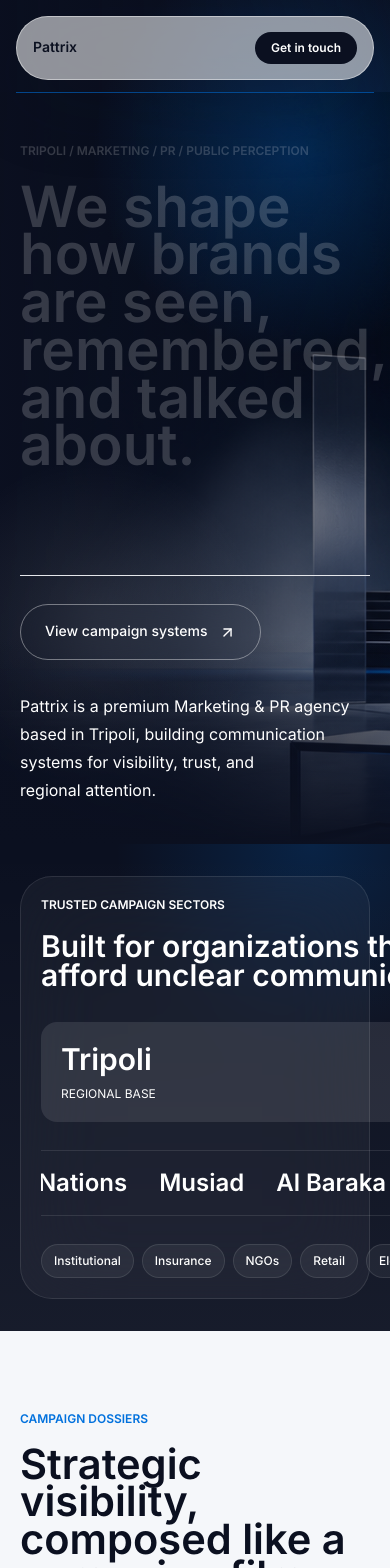
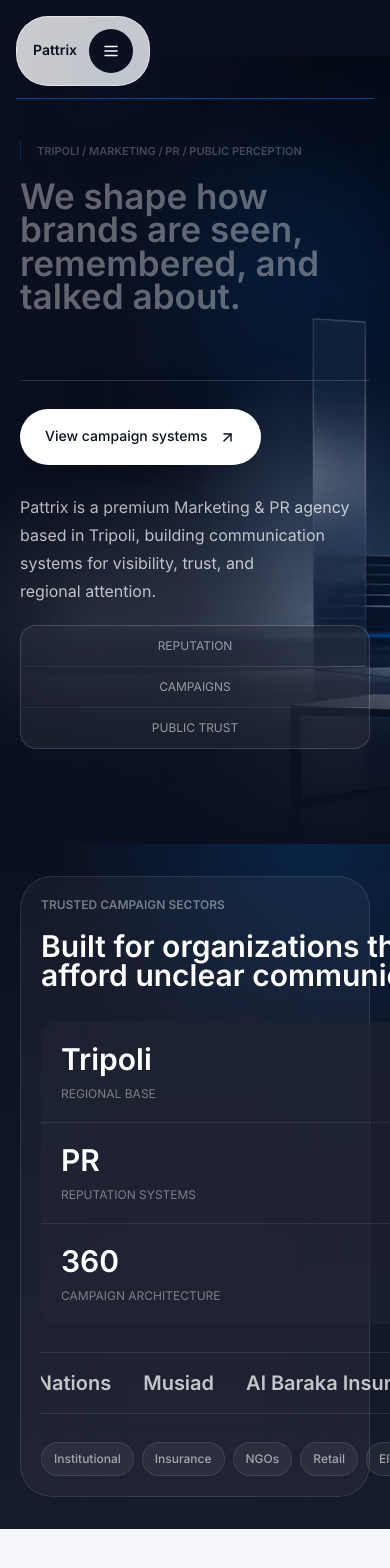
Before and after one commit to Mohamedalhaaj/Pattrix-GPT, a Next.js app: page / in a window 390 px wide. Shown: the top 1568 px of the page. Built offline with nearby package versions, Linux system fonts and the light colour scheme.

Commit message:
Polish cinematic hero and responsive motion

```diff
--- a/app/global-error.tsx
+++ b/app/global-error.tsx
@@ -11,11 +11,11 @@
       <body className="min-h-screen bg-ink text-white">
         <main className="flex min-h-screen items-center justify-center px-6">
           <div className="max-w-xl text-center">
-            <p className="mb-5 text-xs font-semibold uppercase text-white/46">Pattrix</p>
+            <p className="mb-5 text-xs font-semibold uppercase text-white/[0.46]">Pattrix</p>
             <h1 className="font-display text-5xl font-semibold leading-none sm:text-7xl">
               Something fell out of frame.
             </h1>
-            <p className="mx-auto mt-6 max-w-md text-base leading-7 text-white/58">
+            <p className="mx-auto mt-6 max-w-md text-base leading-7 text-white/[0.58]">
               The experience can be reset cleanly.
             </p>
             <button
--- a/app/globals.css
+++ b/app/globals.css
@@ -13,12 +13,14 @@
 }
 
 html {
+  overflow-x: hidden;
   scroll-behavior: smooth;
 }
 
 body {
   margin: 0;
   min-height: 100vh;
+  overflow-x: hidden;
   background:
     linear-gradient(180deg, rgba(245, 247, 250, 0.94), rgba(236, 239, 245, 0.98)),
     #f5f7fa;
@@ -59,7 +61,7 @@
 }
 
 .section-pad {
-  padding: clamp(5rem, 10vw, 9rem) 0;
+  padding: clamp(4.5rem, 9vw, 9rem) 0;
 }
 
 .text-balance {
--- a/components/credibility.tsx
+++ b/components/credibility.tsx
@@ -7,11 +7,11 @@
 export function Credibility() {
   return (
     <section id="trust" className="relative overflow-hidden bg-ink px-5 py-8 text-white sm:px-8">
-      <div className="absolute inset-0 bg-[linear-gradient(180deg,rgba(11,16,32,0),rgba(245,247,250,0.05)),radial-gradient(circle_at_80%_0%,rgba(1,113,221,0.2),transparent_34%)]" />
+      <div className="pointer-events-none absolute inset-0 bg-[linear-gradient(180deg,rgba(11,16,32,0),rgba(245,247,250,0.05)),radial-gradient(circle_at_80%_0%,rgba(1,113,221,0.2),transparent_34%)]" />
       <div className="relative mx-auto max-w-7xl rounded-[2rem] border border-white/10 bg-white/[0.045] p-5 backdrop-blur-2xl sm:p-7">
         <div className="grid gap-8 lg:grid-cols-[0.78fr_1.22fr] lg:items-center">
           <Reveal>
-            <p className="text-xs font-semibold uppercase text-white/42">
+            <p className="text-xs font-semibold uppercase text-white/[0.42]">
               Trusted campaign sectors
             </p>
             <h2 className="mt-5 max-w-xl font-display text-3xl font-semibold leading-[0.95] sm:text-5xl">
@@ -20,12 +20,12 @@
           </Reveal>
 
           <div className="space-y-7">
-            <Stagger className="grid grid-cols-3 gap-px overflow-hidden rounded-2xl bg-white/10">
+            <Stagger className="grid gap-px overflow-hidden rounded-2xl bg-white/10 sm:grid-cols-3">
               {credibility.metrics.map((item) => (
                 <StaggerItem key={item.label}>
-                  <div className="bg-ink/48 p-5">
+                  <div className="bg-ink/[0.48] p-5 sm:min-h-32">
                     <p className="font-display text-3xl font-semibold sm:text-5xl">{item.value}</p>
-                    <p className="mt-2 text-xs uppercase text-white/42">{item.label}</p>
+                    <p className="mt-2 text-xs uppercase text-white/[0.42]">{item.label}</p>
                   </div>
                 </StaggerItem>
               ))}
@@ -39,7 +39,7 @@
                 {[...credibility.clients, ...credibility.clients].map((client, index) => (
                   <span
                     key={`${client}-${index}`}
-                    className="font-display text-2xl font-semibold text-white/74 sm:text-4xl"
+                    className="font-display text-xl font-semibold text-white/[0.74] sm:text-4xl"
                   >
                     {client}
                   </span>
@@ -50,7 +50,7 @@
               {credibility.sectors.map((sector) => (
                 <span
                   key={sector}
-                  className="rounded-full border border-white/10 bg-white/[0.055] px-3 py-2 text-xs font-medium text-white/58"
+                  className="rounded-full border border-white/10 bg-white/[0.055] px-3 py-2 text-xs font-medium text-white/[0.58]"
                 >
                   {sector}
                 </span>
--- a/components/footer.tsx
+++ b/components/footer.tsx
@@ -14,13 +14,13 @@
       <div className="absolute inset-0 bg-[radial-gradient(circle_at_30%_20%,rgba(1,113,221,0.24),transparent_32%),linear-gradient(180deg,rgba(245,247,250,0.08),transparent)]" />
       <div className="relative mx-auto max-w-7xl">
         <Reveal>
-          <p className="mb-8 text-xs font-semibold uppercase text-white/48">Contact</p>
+          <p className="mb-8 text-xs font-semibold uppercase text-white/[0.48]">Contact</p>
           <h2 className="max-w-6xl font-display text-[clamp(3.8rem,11vw,11rem)] font-semibold leading-[0.84] text-balance">
             Build the campaign people notice, trust, and repeat.
           </h2>
         </Reveal>
 
-        <div className="mt-14 grid gap-10 border-t border-white/14 pt-9 lg:grid-cols-[0.8fr_1.2fr] lg:items-end">
+        <div className="mt-14 grid gap-10 border-t border-white/[0.14] pt-9 lg:grid-cols-[0.8fr_1.2fr] lg:items-end">
           <Reveal>
             <MagneticButton href="mailto:studio@pattrix.com" variant="light">
               studio@pattrix.com
@@ -32,7 +32,7 @@
                 <Link
                   key={link}
                   href="#"
-                  className="group inline-flex items-center gap-2 rounded-full border border-white/14 px-4 py-3 text-sm text-white/68 transition duration-300 hover:border-white/36 hover:text-white"
+                  className="group inline-flex items-center gap-2 rounded-full border border-white/[0.14] px-4 py-3 text-sm text-white/70 transition duration-300 hover:border-white/[0.36] hover:text-white"
                 >
                   {link}
                   <motion.span
--- a/components/hero.tsx
+++ b/components/hero.tsx
@@ -1,27 +1,43 @@
 "use client";
 
 import { MagneticButton } from "@/components/magnetic-button";
-import { motion, useMotionValue, useScroll, useSpring, useTransform } from "framer-motion";
+import {
+  motion,
+  useMotionTemplate,
+  useMotionValue,
+  useReducedMotion,
+  useScroll,
+  useSpring,
+  useTransform
+} from "framer-motion";
 import Image from "next/image";
 import { MouseEvent } from "react";
 
 export function Hero() {
   const mx = useMotionValue(0);
   const my = useMotionValue(0);
+  const lightX = useMotionValue(62);
+  const lightY = useMotionValue(32);
+  const reducedMotion = useReducedMotion();
   const x = useSpring(mx, { stiffness: 90, damping: 24, mass: 0.5 });
   const y = useSpring(my, { stiffness: 90, damping: 24, mass: 0.5 });
+  const lightSpringX = useSpring(lightX, { stiffness: 55, damping: 22, mass: 0.7 });
+  const lightSpringY = useSpring(lightY, { stiffness: 55, damping: 22, mass: 0.7 });
   const { scrollYProgress } = useScroll();
-  const imageScale = useTransform(scrollYProgress, [0, 0.22], [1.08, 1]);
-  const imageY = useTransform(scrollYProgress, [0, 0.3], [0, 92]);
-  const titleY = useTransform(scrollYProgress, [0, 0.26], [0, -70]);
-  const titleOpacity = useTransform(scrollYProgress, [0, 0.24], [1, 0.18]);
+  const imageScale = useTransform(scrollYProgress, [0, 0.24], [1.05, 1]);
+  const imageY = useTransform(scrollYProgress, [0, 0.32], [0, 56]);
+  const titleY = useTransform(scrollYProgress, [0, 0.25], [0, -34]);
+  const titleOpacity = useTransform(scrollYProgress, [0, 0.25], [1, 0.36]);
   const counterX = useTransform(x, (value) => value * -0.7);
   const counterY = useTransform(y, (value) => value * -0.7);
+  const spotlight = useMotionTemplate`radial-gradient(circle at ${lightSpringX}% ${lightSpringY}%, rgba(1,113,221,0.32), transparent 28%)`;
 
   function handleMove(event: MouseEvent<HTMLElement>) {
     const rect = event.currentTarget.getBoundingClientRect();
     mx.set((event.clientX - rect.left - rect.width / 2) * 0.025);
     my.set((event.clientY - rect.top - rect.height / 2) * 0.025);
+    lightX.set(((event.clientX - rect.left) / rect.width) * 100);
+    lightY.set(((event.clientY - rect.top) / rect.height) * 100);
   }
 
   return (
@@ -40,19 +56,29 @@
           className="object-cover opacity-[0.74]"
         />
       </motion.div>
-      <div className="absolute inset-0 bg-[radial-gradient(circle_at_76%_18%,rgba(1,113,221,0.3),transparent_27%),radial-gradient(circle_at_24%_74%,rgba(245,247,250,0.11),transparent_24%),linear-gradient(90deg,rgba(11,16,32,0.97),rgba(11,16,32,0.69)_48%,rgba(11,16,32,0.2))]" />
-      <div className="absolute inset-x-0 bottom-0 h-52 bg-gradient-to-t from-ink via-ink/76 to-transparent" />
+      <motion.div
+        style={{ background: reducedMotion ? undefined : spotlight }}
+        className="absolute inset-0 opacity-80"
+      />
+      <motion.div
+        animate={reducedMotion ? undefined : { opacity: [0.42, 0.72, 0.42], scale: [1, 1.08, 1] }}
+        transition={{ duration: 12, repeat: Infinity, ease: "easeInOut" }}
+        className="absolute left-[48%] top-[14%] h-[38rem] w-[38rem] rounded-full bg-ocean/[0.14] blur-3xl"
+      />
+      <div className="absolute inset-0 bg-[radial-gradient(circle_at_24%_74%,rgba(245,247,250,0.1),transparent_24%),linear-gradient(90deg,rgba(11,16,32,0.97),rgba(11,16,32,0.74)_48%,rgba(11,16,32,0.25))]" />
+      <div className="absolute inset-0 bg-fine-noise bg-[length:18px_18px] opacity-[0.14]" />
+      <div className="absolute inset-x-0 bottom-0 h-52 bg-gradient-to-t from-ink via-ink/[0.76] to-transparent" />
 
       <motion.div
         style={{ x, y }}
-        className="absolute right-[8vw] top-[24vh] hidden h-52 w-40 rounded-[2rem] border border-white/15 bg-white/10 backdrop-blur-2xl lg:block"
+        className="absolute right-[8vw] top-[25vh] hidden h-48 w-36 rounded-[2rem] border border-white/[0.15] bg-white/10 backdrop-blur-2xl shadow-[0_38px_120px_rgba(1,113,221,0.18)] lg:block"
       />
       <motion.div
         style={{ x: counterX, y: counterY }}
-        className="absolute bottom-[18vh] right-[18vw] hidden h-28 w-72 rounded-full border border-white/10 bg-white/[0.08] backdrop-blur-2xl lg:block"
+        className="absolute bottom-[16vh] right-[18vw] hidden h-24 w-64 rounded-full border border-white/10 bg-white/[0.08] backdrop-blur-2xl lg:block"
       />
 
-      <div className="relative z-10 mx-auto flex min-h-[100svh] max-w-7xl flex-col justify-end px-5 pb-10 pt-28 sm:px-8 lg:pb-14">
+      <div className="relative z-10 mx-auto flex min-h-[100svh] max-w-7xl flex-col justify-center px-5 pb-12 pt-32 sm:px-8 lg:pb-14 lg:pt-36">
         <motion.div
           style={{ y: titleY, opacity: titleOpacity }}
           initial="hidden"
@@ -61,35 +87,49 @@
             hidden: {},
             visible: { transition: { staggerChildren: 0.12, delayChildren: 0.18 } }
           }}
-          className="max-w-7xl"
+          className="max-w-[74rem]"
         >
           <motion.p
             variants={{
               hidden: { opacity: 0, y: 24 },
               visible: { opacity: 1, y: 0, transition: { duration: 0.9, ease: [0.22, 1, 0.36, 1] } }
             }}
-            className="mb-6 text-xs font-semibold uppercase text-white/68"
+            className="mb-5 max-w-[22rem] border-l border-ocean/70 pl-4 text-[11px] font-semibold uppercase leading-5 text-white/[0.68] sm:max-w-none"
           >
             Tripoli / Marketing / PR / Public Perception
           </motion.p>
           <motion.h1
             variants={{
-              hidden: { opacity: 0, y: 54, filter: "blur(16px)" },
-              visible: { opacity: 1, y: 0, filter: "blur(0px)", transition: { duration: 1.15, ease: [0.22, 1, 0.36, 1] } }
+              hidden: { opacity: 0, y: 44 },
+              visible: { opacity: 1, y: 0, transition: { duration: 1.05, ease: [0.22, 1, 0.36, 1] } }
             }}
-            className="max-w-7xl font-display text-[clamp(3.55rem,10.6vw,11rem)] font-semibold leading-[0.84] text-balance"
+            className="w-full max-w-[73rem] font-display text-[clamp(2.15rem,9vw,8.75rem)] font-semibold leading-[0.95] text-balance sm:text-[clamp(3.05rem,7.65vw,8.75rem)] sm:leading-[0.9]"
           >
-            We shape how brands are seen, remembered, and talked about.
+            <span className="block sm:inline">We shape how </span>
+            <span className="block sm:inline">brands are seen, </span>
+            <span className="block sm:inline">remembered, and </span>
+            <span className="block sm:inline">talked about.</span>
           </motion.h1>
         </motion.div>
 
-        <div className="mt-9 grid gap-8 border-t border-white/14 pt-7 md:grid-cols-[0.72fr_1fr] md:items-end">
-          <MagneticButton href="#work" variant="light">
-            View campaign systems
-          </MagneticButton>
-          <p className="max-w-2xl text-pretty text-base leading-7 text-white/68 sm:text-lg md:ml-auto">
-            Pattrix is a premium Marketing & PR agency based in Tripoli, building communication systems for visibility, trust, and regional attention.
-          </p>
+        <div className="mt-8 grid gap-7 border-t border-white/[0.14] pt-7 md:grid-cols-[0.72fr_1fr] md:items-end lg:mt-10">
+          <div>
+            <MagneticButton href="#work" variant="light">
+              View campaign systems
+            </MagneticButton>
+          </div>
+          <div className="grid gap-5 md:ml-auto md:max-w-2xl">
+            <p className="text-pretty text-base leading-7 text-white/[0.72] sm:text-lg">
+              Pattrix is a premium Marketing & PR agency based in Tripoli, building communication systems for visibility, trust, and regional attention.
+            </p>
+            <div className="grid gap-px overflow-hidden rounded-2xl border border-white/10 bg-white/10 text-xs uppercase text-white/[0.54] sm:grid-cols-3">
+              {["Reputation", "Campaigns", "Public trust"].map((item) => (
+                <span key={item} className="bg-ink/40 px-3 py-3 text-center">
+                  {item}
+                </span>
+              ))}
+            </div>
+          </div>
         </div>
       </div>
     </section>
--- a/components/magnetic-button.tsx
+++ b/components/magnetic-button.tsx
@@ -35,7 +35,7 @@
   const theme =
     variant === "dark"
       ? "bg-ink text-white shadow-blue"
-      : "border border-white/40 bg-white/12 text-white backdrop-blur-xl";
+      : "border border-white/70 bg-white text-ink shadow-[0_16px_54px_rgba(0,0,0,0.22)] backdrop-blur-xl";
 
   return (
     <motion.div style={{ x: springX, y: springY }} className="inline-flex">
--- a/components/section-heading.tsx
+++ b/components/section-heading.tsx
@@ -28,7 +28,7 @@
         </h2>
         {copy ? (
           <p
-            className={`max-w-xl text-base leading-7 text-ink/58 sm:text-lg ${
+            className={`max-w-xl text-base leading-7 text-ink/[0.58] sm:text-lg ${
               align === "center" ? "mx-auto" : "lg:ml-auto"
             }`}
           >
--- a/components/site-header.tsx
+++ b/components/site-header.tsx
@@ -1,33 +1,36 @@
 "use client";
 
 import { navItems } from "@/lib/content";
-import { motion, useScroll, useTransform } from "framer-motion";
+import { AnimatePresence, motion, useScroll, useTransform } from "framer-motion";
+import { Menu, X } from "lucide-react";
 import Link from "next/link";
+import { useState } from "react";
 
 export function SiteHeader() {
+  const [open, setOpen] = useState(false);
   const { scrollYProgress } = useScroll();
   const scaleX = useTransform(scrollYProgress, [0, 1], [0, 1]);
 
   return (
-    <header className="fixed left-0 right-0 top-0 z-50 px-4 pt-4 sm:px-6">
+    <header className="fixed left-4 top-4 z-50 w-[calc(100vw-2rem)] sm:left-6 sm:w-[calc(100vw-3rem)]">
       <motion.div
         initial={{ y: -24, opacity: 0 }}
         animate={{ y: 0, opacity: 1 }}
         transition={{ duration: 0.85, ease: [0.22, 1, 0.36, 1] }}
-        className="mx-auto flex h-16 max-w-7xl items-center justify-between rounded-full border border-white/45 bg-white/55 px-4 shadow-glass backdrop-blur-2xl sm:px-6"
+        className="inline-flex min-h-16 w-auto max-w-7xl items-center justify-between rounded-[2rem] border border-white/[0.55] bg-white/[0.78] px-4 py-3 shadow-glass backdrop-blur-2xl sm:rounded-full sm:px-6 md:mx-auto md:flex md:w-full"
       >
         <Link href="#top" className="leading-none text-ink">
           <span className="block font-display text-sm font-semibold">Pattrix</span>
-          <span className="mt-1 hidden text-[10px] font-medium text-ink/46 sm:block">
+          <span className="mt-1 hidden text-[10px] font-medium text-ink/[0.46] sm:block">
             Marketing & PR Agency
           </span>
         </Link>
-        <nav className="hidden items-center gap-1 rounded-full bg-ink/5 p-1 md:flex">
+        <nav className="hidden items-center gap-1 rounded-full bg-ink/[0.06] p-1 md:flex">
           {navItems.map((item) => (
             <Link
               key={item}
               href={`#${item.toLowerCase()}`}
-              className="rounded-full px-4 py-2 text-xs font-medium text-ink/62 transition duration-300 hover:bg-white hover:text-ink"
+              className="rounded-full px-4 py-2 text-xs font-medium text-ink/[0.62] transition duration-300 hover:bg-white hover:text-ink"
             >
               {item}
             </Link>
@@ -35,11 +38,51 @@
         </nav>
         <Link
           href="#contact"
-          className="rounded-full bg-ink px-4 py-2 text-xs font-semibold text-white transition duration-300 hover:bg-ocean"
+          className="hidden rounded-full bg-ink px-4 py-2 text-xs font-semibold text-white transition duration-300 hover:bg-ocean md:inline-flex"
         >
           Get in touch
         </Link>
+        <button
+          type="button"
+          onClick={() => setOpen((value) => !value)}
+          aria-label={open ? "Close navigation" : "Open navigation"}
+          aria-expanded={open}
+          className="ml-3 grid h-11 w-11 shrink-0 place-items-center rounded-full bg-ink text-white shadow-blue transition duration-300 hover:bg-ocean md:hidden"
+        >
+          {open ? <X size={18} /> : <Menu size={18} />}
+        </button>
       </motion.div>
+      <AnimatePresence>
+        {open ? (
+          <motion.div
+            initial={{ opacity: 0, y: -8, scale: 0.98 }}
+            animate={{ opacity: 1, y: 0, scale: 1 }}
+            exit={{ opacity: 0, y: -8, scale: 0.98 }}
+            transition={{ duration: 0.32, ease: [0.22, 1, 0.36, 1] }}
+            className="mx-auto mt-3 max-w-7xl overflow-hidden rounded-[1.6rem] border border-white/[0.45] bg-white/[0.82] p-2 shadow-glass backdrop-blur-2xl md:hidden"
+          >
+            <div className="grid gap-1">
+              {navItems.map((item) => (
+                <Link
+                  key={item}
+                  href={`#${item.toLowerCase()}`}
+                  onClick={() => setOpen(false)}
+                  className="rounded-[1.15rem] px-4 py-4 text-sm font-semibold text-ink/[0.72] transition duration-300 hover:bg-ink hover:text-white"
+                >
+                  {item}
+                </Link>
+              ))}
+              <Link
+                href="#contact"
+                onClick={() => setOpen(false)}
+                className="mt-1 rounded-[1.15rem] bg-ink px-4 py-4 text-sm font-semibold text-white"
+              >
+                Get in touch
+              </Link>
+            </div>
+          </motion.div>
+        ) : null}
+      </AnimatePresence>
       <motion.div
         style={{ scaleX }}
         className="mx-auto mt-3 h-px max-w-7xl origin-left bg-ocean/60"
--- a/components/studio-manifesto.tsx
+++ b/components/studio-manifesto.tsx
@@ -25,12 +25,12 @@
         </Reveal>
         <div className="mt-16 grid gap-8 lg:grid-cols-[0.8fr_1.2fr] lg:items-end">
           <Reveal className="dark-glass rounded-[2rem] p-6 sm:p-8">
-            <p className="font-editorial text-2xl leading-snug text-white/82 sm:text-3xl">
+            <p className="font-editorial text-2xl leading-snug text-white/[0.82] sm:text-3xl">
               Great marketing is not noise. It is public meaning, timed well, repeated clearly, and trusted by the right audience.
             </p>
           </Reveal>
           <Reveal delay={0.12}>
-            <p className="max-w-2xl text-pretty text-lg leading-8 text-white/62 lg:ml-auto">
+            <p className="max-w-2xl text-pretty text-lg leading-8 text-white/[0.62] lg:ml-auto">
               Pattrix combines communication strategy, PR discipline, social media systems, production, and digital presence into one calm operating system for visibility and reputation.
             </p>
           </Reveal>
```
Also changed, not shown: components/method.tsx (+4 -4 lines), components/portfolio.tsx (+27 -12 lines), components/services.tsx (+4 -3 lines), 1 other file (tests, documents, lock files or other folders).
